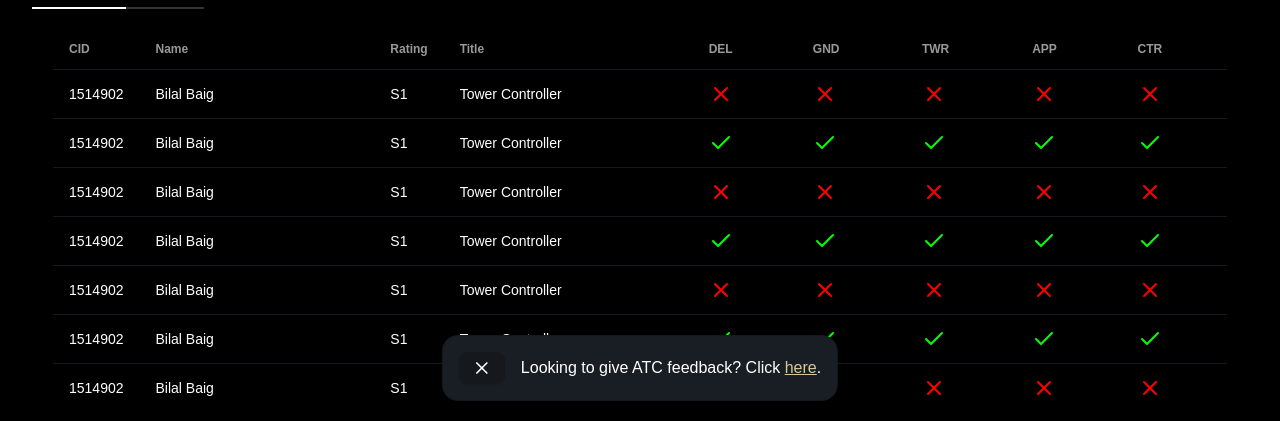
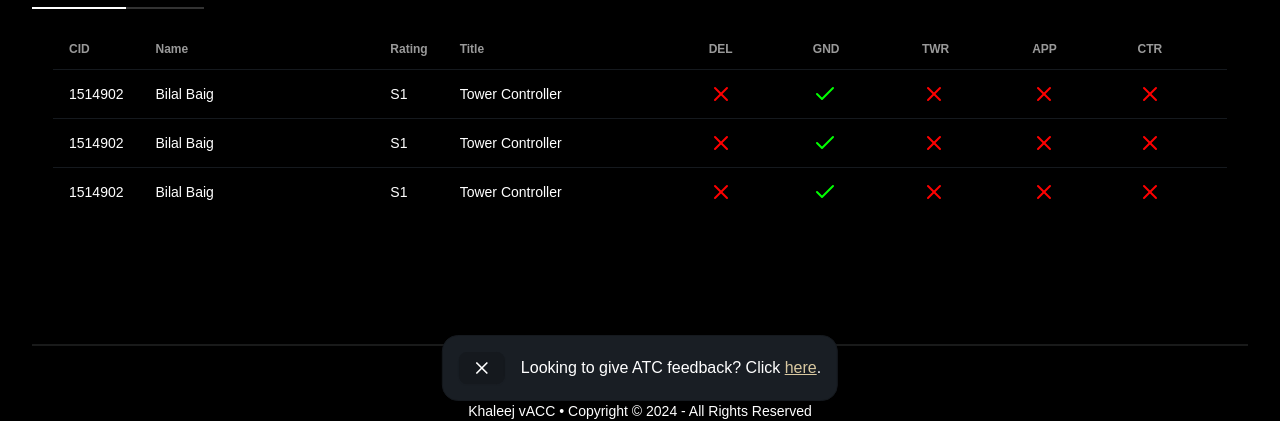
Before and after one commit to iamwookie/khaleej-web, a SvelteKit app: page /atc/roster in a window 1280 px wide. Shown: the part 383-804 px from the top of the page. Built offline with nearby package versions, Linux system fonts and the light colour scheme.

Commit message:
feat: roster data logic

```diff
--- a/src/lib/components/Toast.svelte
+++ b/src/lib/components/Toast.svelte
@@ -1,10 +1,10 @@
 <script lang="ts">
-    import { fade } from 'svelte/transition';
+	import { fade } from 'svelte/transition';
 	import { X } from 'lucide-svelte';
 
 	let visible = $state(false);
 
-    // Show the toast for 1 second, then hide it after 10 seconds
+	// Show the toast for 1 second, then hide it after 10 seconds
 	setTimeout(() => (visible = true), 1000);
 	setTimeout(() => (visible = false), 10000);
 </script>
--- a/src/lib/components/icons/Instagram.svelte
+++ b/src/lib/components/icons/Instagram.svelte
@@ -5,7 +5,7 @@
 <svg xmlns="http://www.w3.org/2000/svg" viewBox="0 0 448 512" class={props.class}>
 	<!--!Font Awesome Free 6.7.2 by @fontawesome - https://fontawesome.com License - https://fontawesome.com/license/free Copyright 2024 Fonticons, Inc.-->
 	<path
-        fill="currentColor"
+		fill="currentColor"
 		d="M224.1 141c-63.6 0-114.9 51.3-114.9 114.9s51.3 114.9 114.9 114.9S339 319.5 339 255.9 287.7 141 224.1 141zm0 189.6c-41.1 0-74.7-33.5-74.7-74.7s33.5-74.7 74.7-74.7 74.7 33.5 74.7 74.7-33.6 74.7-74.7 74.7zm146.4-194.3c0 14.9-12 26.8-26.8 26.8-14.9 0-26.8-12-26.8-26.8s12-26.8 26.8-26.8 26.8 12 26.8 26.8zm76.1 27.2c-1.7-35.9-9.9-67.7-36.2-93.9-26.2-26.2-58-34.4-93.9-36.2-37-2.1-147.9-2.1-184.9 0-35.8 1.7-67.6 9.9-93.9 36.1s-34.4 58-36.2 93.9c-2.1 37-2.1 147.9 0 184.9 1.7 35.9 9.9 67.7 36.2 93.9s58 34.4 93.9 36.2c37 2.1 147.9 2.1 184.9 0 35.9-1.7 67.7-9.9 93.9-36.2 26.2-26.2 34.4-58 36.2-93.9 2.1-37 2.1-147.8 0-184.8zM398.8 388c-7.8 19.6-22.9 34.7-42.6 42.6-29.5 11.7-99.5 9-132.1 9s-102.7 2.6-132.1-9c-19.6-7.8-34.7-22.9-42.6-42.6-11.7-29.5-9-99.5-9-132.1s-2.6-102.7 9-132.1c7.8-19.6 22.9-34.7 42.6-42.6 29.5-11.7 99.5-9 132.1-9s102.7-2.6 132.1 9c19.6 7.8 34.7 22.9 42.6 42.6 11.7 29.5 9 99.5 9 132.1s2.7 102.7-9 132.1z"
 	/>
 </svg>
--- a/src/lib/components/icons/Twitch.svelte
+++ b/src/lib/components/icons/Twitch.svelte
@@ -5,7 +5,7 @@
 <svg xmlns="http://www.w3.org/2000/svg" viewBox="0 0 512 512" class={props.class}>
 	<!--!Font Awesome Free 6.7.2 by @fontawesome - https://fontawesome.com License - https://fontawesome.com/license/free Copyright 2024 Fonticons, Inc.-->
 	<path
-        fill="currentColor"
+		fill="currentColor"
 		d="M391.2 103.5H352.5v109.7h38.6zM285 103H246.4V212.8H285zM120.8 0 24.3 91.4V420.6H140.1V512l96.5-91.4h77.3L487.7 256V0zM449.1 237.8l-77.2 73.1H294.6l-67.6 64v-64H140.1V36.6H449.1z"
 	/>
 </svg>
--- a/src/lib/components/icons/YouTube.svelte
+++ b/src/lib/components/icons/YouTube.svelte
@@ -5,7 +5,7 @@
 <svg xmlns="http://www.w3.org/2000/svg" viewBox="0 0 576 512" class={props.class}>
 	<!--!Font Awesome Free 6.7.2 by @fontawesome - https://fontawesome.com License - https://fontawesome.com/license/free Copyright 2024 Fonticons, Inc.-->
 	<path
-        fill="currentColor"
+		fill="currentColor"
 		d="M549.7 124.1c-6.3-23.7-24.8-42.3-48.3-48.6C458.8 64 288 64 288 64S117.2 64 74.6 75.5c-23.5 6.3-42 24.9-48.3 48.6-11.4 42.9-11.4 132.3-11.4 132.3s0 89.4 11.4 132.3c6.3 23.7 24.8 41.5 48.3 47.8C117.2 448 288 448 288 448s170.8 0 213.4-11.5c23.5-6.3 42-24.2 48.3-47.8 11.4-42.9 11.4-132.3 11.4-132.3s0-89.4-11.4-132.3zm-317.5 213.5V175.2l142.7 81.2-142.7 81.2z"
 	/>
 </svg>
--- /dev/null
+++ b/src/lib/data/roster.json
@@ -0,0 +1,29 @@
+[
+	{
+		"cid": 1514902,
+		"name": "Bilal Baig",
+		"rating": "S1",
+		"title": "Tower Controller",
+		"positions": {
+			"GND": true
+		}
+	},
+	{
+		"cid": 1514902,
+		"name": "Bilal Baig",
+		"rating": "S1",
+		"title": "Tower Controller",
+		"positions": {
+			"GND": true
+		}
+	},
+	{
+		"cid": 1514902,
+		"name": "Bilal Baig",
+		"rating": "S1",
+		"title": "Tower Controller",
+		"positions": {
+			"GND": true
+		}
+	}
+]
--- /dev/null
+++ b/src/lib/types.ts
@@ -0,0 +1,13 @@
+export interface Controller {
+	cid: number;
+	name: string;
+	rating: string;
+	title: string;
+	positions: {
+		DEL?: boolean;
+		GND?: boolean;
+		TWR?: boolean;
+		APP?: boolean;
+		CTR?: boolean;
+	};
+}
--- a/src/routes/(pages)/atc/roster/+page.svelte
+++ b/src/routes/(pages)/atc/roster/+page.svelte
@@ -1,7 +1,11 @@
 <script lang="ts">
+	import type { PageData } from './$types';
+
 	import { UserRoundSearch, Check, X } from 'lucide-svelte';
 
 	import bgImage from '$lib/assets/images/bg.png';
+
+	let { data }: { data: PageData } = $props();
 </script>
 
 <main class="flex flex-col">
@@ -41,83 +45,54 @@
 							</thead>
 
 							<tbody>
-								<tr>
-									<td>1514902</td>
-									<td>Bilal Baig</td>
-									<td>S1</td>
-									<td>Tower Controller</td>
-									<td><X class="text-error" /></td>
-									<td><X class="text-error" /></td>
-									<td><X class="text-error" /></td>
-									<td><X class="text-error" /></td>
-									<td><X class="text-error" /></td>
-								</tr>
-								<tr>
-									<td>1514902</td>
-									<td>Bilal Baig</td>
-									<td>S1</td>
-									<td>Tower Controller</td>
-									<td><Check class="text-success" /></td>
-									<td><Check class="text-success" /></td>
-									<td><Check class="text-success" /></td>
-									<td><Check class="text-success" /></td>
-									<td><Check class="text-success" /></td>
-								</tr>
-								<tr>
-									<td>1514902</td>
-									<td>Bilal Baig</td>
-									<td>S1</td>
-									<td>Tower Controller</td>
-									<td><X class="text-error" /></td>
-									<td><X class="text-error" /></td>
-									<td><X class="text-error" /></td>
-									<td><X class="text-error" /></td>
-									<td><X class="text-error" /></td>
-								</tr>
-								<tr>
-									<td>1514902</td>
-									<td>Bilal Baig</td>
-									<td>S1</td>
-									<td>Tower Controller</td>
-									<td><Check class="text-success" /></td>
-									<td><Check class="text-success" /></td>
-									<td><Check class="text-success" /></td>
-									<td><Check class="text-success" /></td>
-									<td><Check class="text-success" /></td>
-								</tr>
-								<tr>
-									<td>1514902</td>
-									<td>Bilal Baig</td>
-									<td>S1</td>
-									<td>Tower Controller</td>
-									<td><X class="text-error" /></td>
-									<td><X class="text-error" /></td>
-									<td><X class="text-error" /></td>
-									<td><X class="text-error" /></td>
-									<td><X class="text-error" /></td>
-								</tr>
-								<tr>
-									<td>1514902</td>
-									<td>Bilal Baig</td>
-									<td>S1</td>
-									<td>Tower Controller</td>
-									<td><Check class="text-success" /></td>
-									<td><Check class="text-success" /></td>
-									<td><Check class="text-success" /></td>
-									<td><Check class="text-success" /></td>
-									<td><Check class="text-success" /></td>
-								</tr>
-								<tr>
-									<td>1514902</td>
-									<td>Bilal Baig</td>
-									<td>S1</td>
-									<td>Tower Controller</td>
-									<td><X class="text-error" /></td>
-									<td><X class="text-error" /></td>
-									<td><X class="text-error" /></td>
-									<td><X class="text-error" /></td>
-									<td><X class="text-error" /></td>
-								</tr>
+								{#each data.residents as resident}
+									<tr>
+										<td>{resident.cid}</td>
+										<td>{resident.name}</td>
+										<td>{resident.rating}</td>
+										<td>{resident.title}</td>
+
+										<td>
+											{#if resident.positions.DEL}
+												<Check class="text-success" />
+											{:else}
+												<X class="text-error" />
+											{/if}
+										</td>
+
+										<td>
+											{#if resident.positions.GND}
+												<Check class="text-success" />
+											{:else}
+												<X class="text-error" />
+											{/if}
+										</td>
+
+										<td>
+											{#if resident.positions.TWR}
+												<Check class="text-success" />
+											{:else}
+												<X class="text-error" />
+											{/if}
+										</td>
+
+										<td>
+											{#if resident.positions.APP}
+												<Check class="text-success" />
+											{:else}
+												<X class="text-error" />
+											{/if}
+										</td>
+
+										<td>
+											{#if resident.positions.CTR}
+												<Check class="text-success" />
+											{:else}
+												<X class="text-error" />
+											{/if}
+										</td>
+									</tr>
+								{/each}
 							</tbody>
 						</table>
 					</div>
@@ -142,83 +117,54 @@
 							</thead>
 
 							<tbody>
-								<tr>
-									<td>1514902</td>
-									<td>Bilal Baig</td>
-									<td>S1</td>
-									<td>Tower Controller</td>
-									<td><X class="text-error" /></td>
-									<td><X class="text-error" /></td>
-									<td><X class="text-error" /></td>
-									<td><X class="text-error" /></td>
-									<td><X class="text-error" /></td>
-								</tr>
-								<tr>
-									<td>1514902</td>
-									<td>Bilal Baig</td>
-									<td>S1</td>
-									<td>Tower Controller</td>
-									<td><Check class="text-success" /></td>
-									<td><Check class="text-success" /></td>
-									<td><Check class="text-success" /></td>
-									<td><Check class="text-success" /></td>
-									<td><Check class="text-success" /></td>
-								</tr>
-								<tr>
-									<td>1514902</td>
-									<td>Bilal Baig</td>
-									<td>S1</td>
-									<td>Tower Controller</td>
-									<td><X class="text-error" /></td>
-									<td><X class="text-error" /></td>
-									<td><X class="text-error" /></td>
-									<td><X class="text-error" /></td>
-									<td><X class="text-error" /></td>
-								</tr>
-								<tr>
-									<td>1514902</td>
-									<td>Bilal Baig</td>
-									<td>S1</td>
-									<td>Tower Controller</td>
-									<td><Check class="text-success" /></td>
-									<td><Check class="text-success" /></td>
-									<td><Check class="text-success" /></td>
-									<td><Check class="text-success" /></td>
-									<td><Check class="text-success" /></td>
-								</tr>
-								<tr>
-									<td>1514902</td>
-									<td>Bilal Baig</td>
-									<td>S1</td>
-									<td>Tower Controller</td>
-									<td><X class="text-error" /></td>
-									<td><X class="text-error" /></td>
-									<td><X class="text-error" /></td>
-									<td><X class="text-error" /></td>
-									<td><X class="text-error" /></td>
-								</tr>
-								<tr>
-									<td>1514902</td>
-									<td>Bilal Baig</td>
-									<td>S1</td>
-									<td>Tower Controller</td>
-									<td><Check class="text-success" /></td>
-									<td><Check class="text-success" /></td>
-									<td><Check class="text-success" /></td>
-									<td><Check class="text-success" /></td>
-									<td><Check class="text-success" /></td>
-								</tr>
-								<tr>
-									<td>1514902</td>
-									<td>Bilal Baig</td>
-									<td>S1</td>
-									<td>Tower Controller</td>
-									<td><X class="text-error" /></td>
-									<td><X class="text-error" /></td>
-									<td><X class="text-error" /></td>
-									<td><X class="text-error" /></td>
-									<td><X class="text-error" /></td>
-								</tr>
+								{#each data.visitors as visitor}
+									<tr>
+										<td>{visitor.cid}</td>
+										<td>{visitor.name}</td>
+										<td>{visitor.rating}</td>
+										<td>{visitor.title}</td>
+
+										<td>
+											{#if visitor.positions.DEL}
+												<Check class="text-success" />
+											{:else}
+												<X class="text-error" />
+											{/if}
+										</td>
+
+										<td>
+											{#if visitor.positions.GND}
+												<Check class="text-success" />
+											{:else}
+												<X class="text-error" />
+											{/if}
+										</td>
+
+										<td>
+											{#if visitor.positions.TWR}
+												<Check class="text-success" />
+											{:else}
+												<X class="text-error" />
+											{/if}
+										</td>
+
+										<td>
+											{#if visitor.positions.APP}
+												<Check class="text-success" />
+											{:else}
+												<X class="text-error" />
+											{/if}
+										</td>
+
+										<td>
+											{#if visitor.positions.CTR}
+												<Check class="text-success" />
+											{:else}
+												<X class="text-error" />
+											{/if}
+										</td>
+									</tr>
+								{/each}
 							</tbody>
 						</table>
 					</div>
--- a/src/routes/(pages)/join/+page.svelte
+++ b/src/routes/(pages)/join/+page.svelte
@@ -33,7 +33,7 @@
 							a veteran controller, the skies of Bahrain and Kuwait are open for you.
 						</p>
 
-                        <!-- Disabled for now due to Discord integration -->
+						<!-- Disabled for now due to Discord integration -->
 						<button class="btn btn-disabled">Get Started</button>
 					</div>
 				</div>
--- a/src/routes/(pages)/staff/+page.svelte
+++ b/src/routes/(pages)/staff/+page.svelte
@@ -60,7 +60,7 @@
 						<h2 class="card-title text-2xl font-bold">Vacant</h2>
 						<span>• KHLJ4 •<br />Events & Marketing Director</span>
 						<button class="btn btn-secondary btn-disabled w-full shadow-lg mt-4">Contact</button>
-                        <code class="bg-base-100 rounded text-sm px-1">shaun.mclean@khaleejvacc.net</code>
+						<code class="bg-base-100 rounded text-sm px-1">shaun.mclean@khaleejvacc.net</code>
 					</div>
 				</div>
 			</div>
--- a/src/routes/+layout.svelte
+++ b/src/routes/+layout.svelte
@@ -11,7 +11,7 @@
 	<title>Khaleej vACC</title>
 	<meta name="description" content="Khaleej vACC is a virtual area control center for the Bahrain and Kuwait region on the VATSIM network." />
 	<meta name="viewport" content="width=device-width, initial-scale=1" />
-    <meta name="theme-color" content="#d8c8a0" />
+	<meta name="theme-color" content="#d8c8a0" />
 
 	<!-- OpenGraph -->
 	<meta name="og:type" content="website" />
```
Also changed, not shown: src/routes/(pages)/atc/roster/+page.ts (added, +14 -0 lines).
